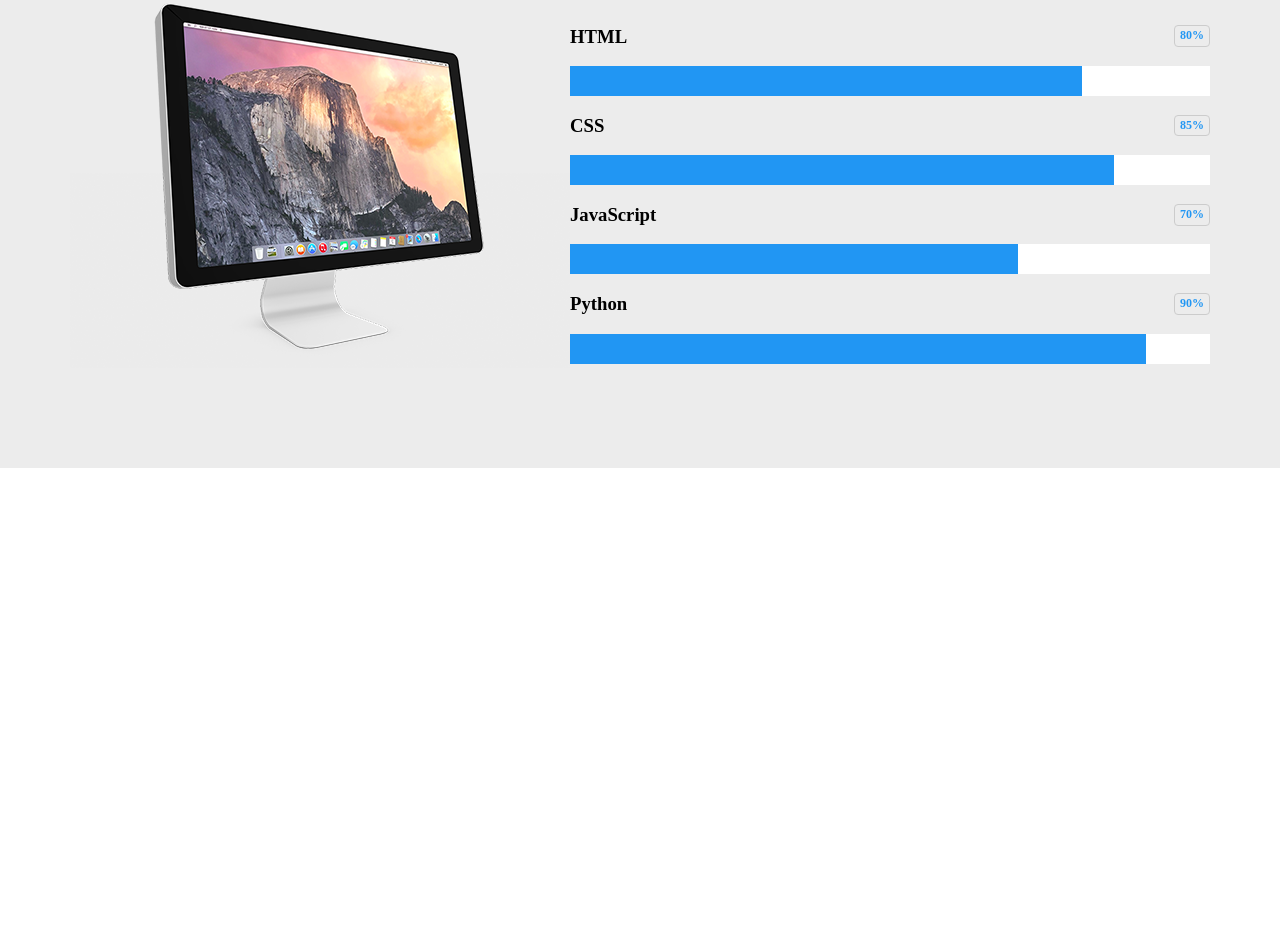
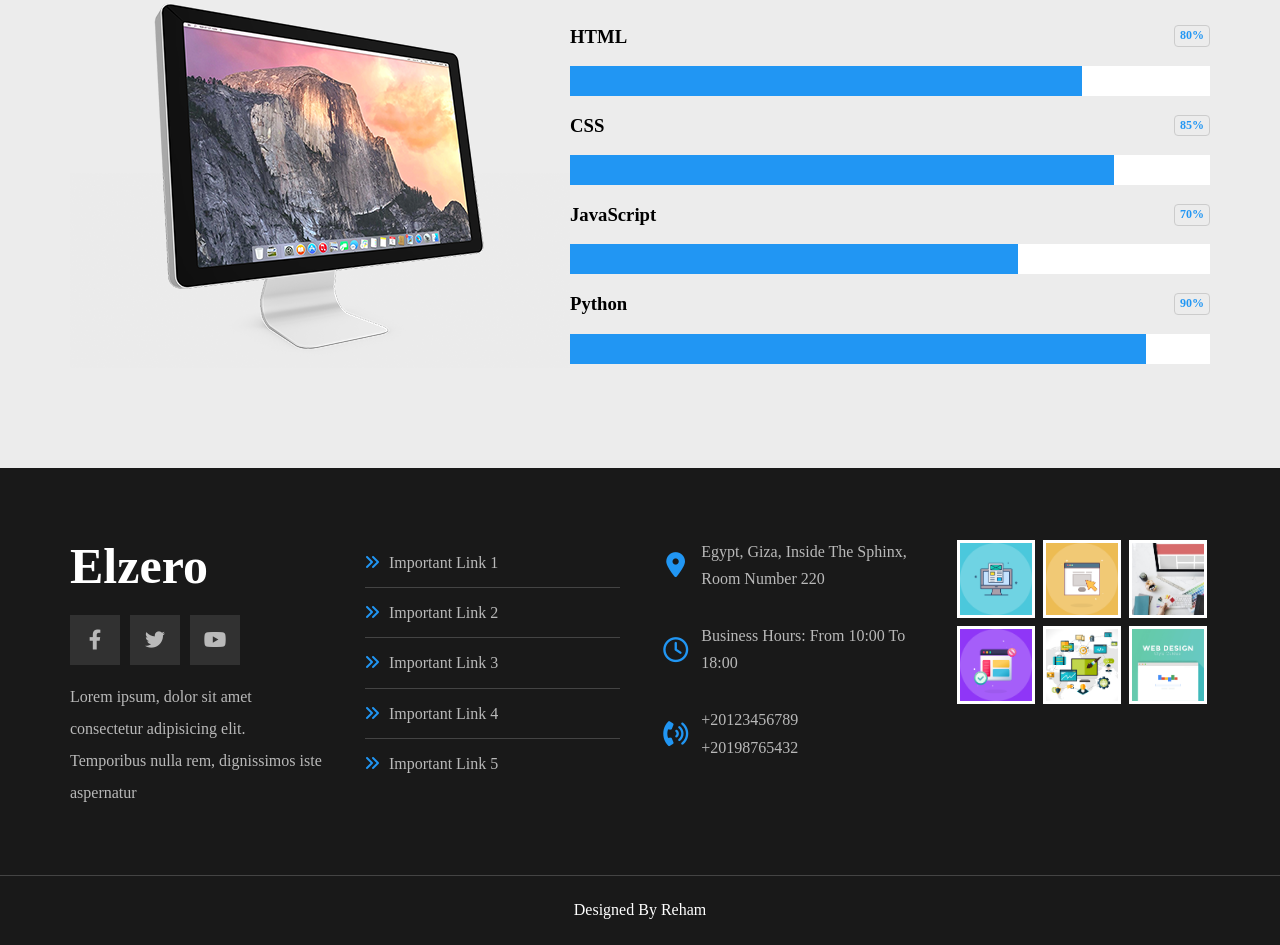
Before and after one commit to reham-samir/Websiteei-html-css, a plain HTML site: page index.html in a window 1280 px wide. Shown: the part 4303-5248 px from the top of the page. Before the commit the page ends 4771 px from the top, so only its background shows below. Drawn offline with Linux system fonts and the light colour scheme.

Commit message:
add footer

```diff
--- a/css/main.css
+++ b/css/main.css
@@ -588,6 +588,127 @@ font-weight: bold;
   background-color: var(--main-color);
 }
 /* End Skills */
+/* Start Footer */
+.footer {
+  background-color: #191919;
+  padding: 70px 0 0;
+}
+@media (max-width: 767px) {
+  .footer {
+    text-align: center;
+  }
+}
+.footer .container {
+  display: grid;
+  grid-template-columns: repeat(auto-fill, minmax(250px, 1fr));
+  gap: 40px;
+}
+.footer .box h3 {
+  color: white;
+  font-size: 50px;
+  margin: 0 0 20px;
+}
+.footer .box .social {
+  display: flex;
+}
+@media (max-width: 767px) {
+  .footer .box .social {
+    justify-content: center;
+  }
+}
+.footer .box .social li {
+  margin-right: 10px;
+}
+.footer .box .social li a {
+  background-color: #313131;
+  color: #b9b9b9;
+  display: inline-flex;
+  justify-content: center;
+  align-items: center;
+  width: 50px;
+  height: 50px;
+  font-size: 20px;
+  transition: var(--main-transition);
+}
+.footer .box .social .facebook:hover {
+  background-color: #1877f2;
+}
+.footer .box .social .twitter:hover {
+  background-color: #1da1f2;
+}
+.footer .box .social .youtube:hover {
+  background-color: #ff0000;
+}
+.footer .box .text {
+  line-height: 2;
+  color: #b9b9b9;
+}
+.footer .box .links li {
+  padding: 15px 0;
+  transition: var(--main-transition);
+}
+.footer .box .links li:not(:last-child) {
+  border-bottom: 1px solid #444;
+}
+.footer .box .links li:hover {
+  padding-left: 10px;
+}
+.footer .box .links li:hover a {
+  color: white;
+}
+.footer .box .links li a {
+  color: #b9b9b9;
+  transition: var(--main-transition);
+}
+.footer .box .links li a::before {
+  font-family: "Font Awesome 5 Free";
+  content: "\F101";
+  font-weight: 900;
+  margin-right: 10px;
+  color: var(--main-color);
+}
+.footer .box .line {
+  display: flex;
+  align-items: center;
+  color: #b9b9b9;
+  margin-bottom: 30px;
+}
+@media (max-width: 767px) {
+  .footer .box .line {
+    flex-direction: column;
+  }
+}
+.footer .box .line i {
+  font-size: 25px;
+  color: var(--main-color);
+  margin-right: 10px;
+}
+@media (max-width: 767px) {
+  .footer .box .line i {
+    margin-right: 0;
+    margin-bottom: 15px;
+  }
+}
+.footer .box .line .info {
+  line-height: 1.7;
+  flex: 1;
+}
+.footer .box .line .info span {
+  display: block;
+}
+.footer .footer-gallery img {
+  width: 78px;
+  border: 3px solid white;
+  margin: 2px;
+}
+.footer .copyright {
+  padding: 25px 0;
+  text-align: center;
+  color: white;
+  margin: 50px 0 0;
+  border-top: 1px solid #444;
+}
+/* End Footer */
 /* Start Animation */
 @keyframes up-and-down {
   0%,
--- a/index.html
+++ b/index.html
@@ -282,5 +282,70 @@
       </div>
     </div>
     <!-- End Skills -->
+
+    <!-- Start Footer -->
+    <div class="footer">
+      <div class="container">
+        <div class="box">
+          <h3>Elzero</h3>
+          <ul class="social">
+            <li>
+              <a href="#" class="facebook">
+                <i class="fab fa-facebook-f"></i>
+              </a>
+            </li>
+            <li>
+              <a href="#" class="twitter">
+                <i class="fab fa-twitter"></i>
+              </a>
+            </li>
+            <li>
+              <a href="#" class="youtube">
+                <i class="fab fa-youtube"></i>
+              </a>
+            </li>
+          </ul>
+          <p class="text">
+            Lorem ipsum, dolor sit amet consectetur adipisicing elit. Temporibus nulla rem, dignissimos iste aspernatur
+          </p>
+        </div>
+        <div class="box">
+          <ul class="links">
+            <li><a href="#">Important Link 1</a></li>
+            <li><a href="#">Important Link 2</a></li>
+            <li><a href="#">Important Link 3</a></li>
+            <li><a href="#">Important Link 4</a></li>
+            <li><a href="#">Important Link 5</a></li>
+          </ul>
+        </div>
+        <div class="box">
+          <div class="line">
+            <i class="fas fa-map-marker-alt fa-fw"></i>
+            <div class="info">Egypt, Giza, Inside The Sphinx, Room Number 220</div>
+          </div>
+          <div class="line">
+            <i class="far fa-clock fa-fw"></i>
+            <div class="info">Business Hours: From 10:00 To 18:00</div>
+          </div>
+          <div class="line">
+            <i class="fas fa-phone-volume fa-fw"></i>
+            <div class="info">
+              <span>+20123456789</span>
+              <span>+20198765432</span>
+            </div>
+          </div>
+        </div>
+        <div class="box footer-gallery">
+          <img src="imgs/gallery-01.png" alt="" />
+          <img src="imgs/gallery-02.png" alt="" />
+          <img src="imgs/gallery-03.jpg" alt="" />
+          <img src="imgs/gallery-04.png" alt="" />
+          <img src="imgs/gallery-05.jpg" alt="" />
+          <img src="imgs/gallery-06.png" alt="" />
+        </div>
+      </div>
+      <p class="copyright">Designed By Reham</p>
+    </div>
+    <!-- End Footer -->
   </body>
 </html>
```
